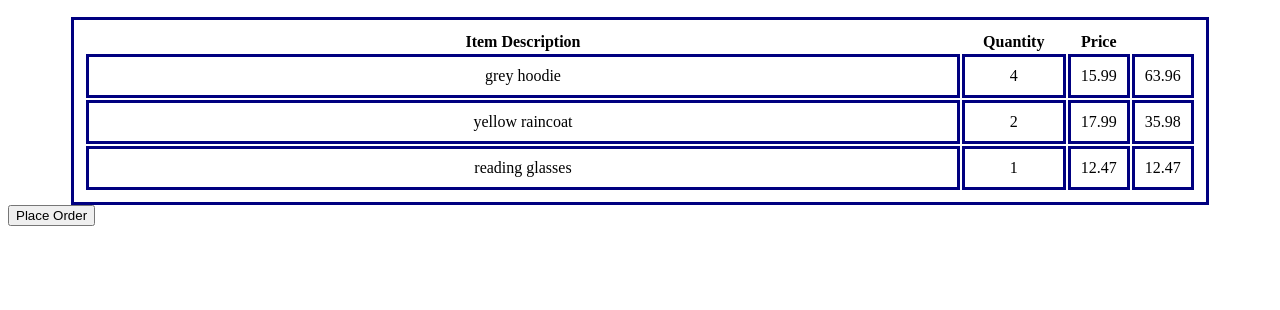
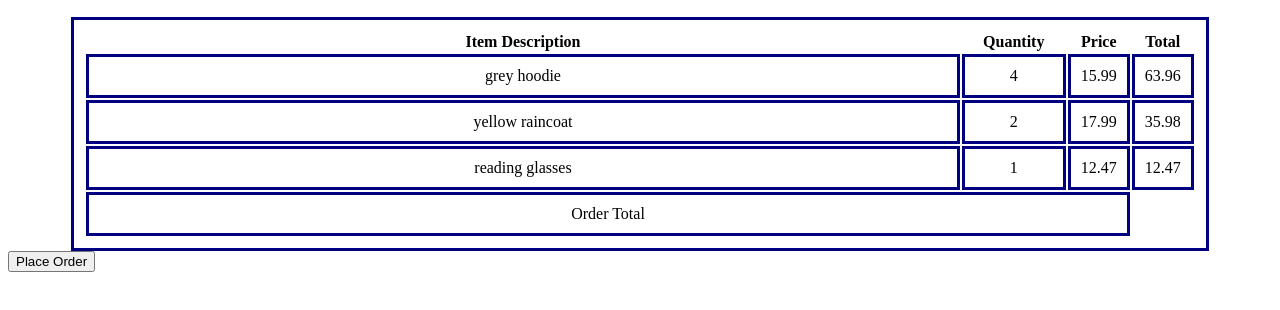
Before and after one commit to janellemellor/e-commerce-project, a plain HTML site: page cart/cart.html in a window 1280 px wide. Shown: the part 50-360 px from the top of the page. Drawn offline with Linux system fonts and the light colour scheme.

Commit message:
add order total row

```diff
--- a/cart/cart.html
+++ b/cart/cart.html
@@ -14,37 +14,28 @@
     <h2>Shopping Cart</h2>
 
 <table id = 'table'>
+  <thead>
   <tr>
     <th>Item Description</th>
     <th>Quantity</th>
     <th>Price</th>
+    <th>Total</th>
   </tr>
-  <!-- <tr>
-    <td>grey hoodie</td>
-    <td>2</td>
-    <td>15.99</td>
-  </tr>
+</thead>
+
+<tbody>
+</tbody>
+
+<tfoot>
   <tr>
-    <td>yellow raincoat</td>
-    <td>1</td>
-    <td>23.50</td>
-  </tr>
-  <tr>
-    <td>glasses</td>
-    <td>3</td>
-    <td>8.99</td>
+    <td colspan="3">
+      <span>Order Total</span>
+    </td>
+
   </tr>
 
-  <tr>
-      <tfoot>
-        <tr>
-          <td></td>
-          <td>Total</td>
-          <td></td>
-        </tr>
+</tfoot>
 
-      </tfoot>
-  </tr> -->
 </table>
 
 <div>
--- a/cart/render-line-items.js
+++ b/cart/render-line-items.js
@@ -1,4 +1,4 @@
-import { calcLineItem } from '../common/utils.js';
+import { calcLineItem, calcOrderItem } from '../common/utils.js';
 
 function renderLineItems(cartLineItem, correspondingProduct) {
 
@@ -16,14 +16,13 @@ function renderLineItems(cartLineItem, correspondingProduct) {
     priceTD.textContent = correspondingProduct.price;
     tr.appendChild(priceTD);
 
-    const cartTotal = document.createElement('td');
+    const lineItemTotal = document.createElement('td');
 
-    const totalItems = calcLineItem(cartLineItem.quantity, correspondingProduct.price);
+    const totalLineItems = calcLineItem(cartLineItem.quantity, correspondingProduct.price);
 
-    cartTotal.textContent = totalItems;
+    lineItemTotal.textContent = totalLineItems;
 
-
-    tr.appendChild(cartTotal);
+    tr.appendChild(lineItemTotal);
 
 
 
--- a/cart/shopping-cart.js
+++ b/cart/shopping-cart.js
@@ -13,12 +13,10 @@ for (let i = 0; i < cartData.length; i ++) {
 
     const generateCart = renderLineItems(cartItems, findCartItemsById);
 
-
-
+    const displayOrderTotal = calcOrderItem(cartItems, apparel);
 
     table.appendChild(generateCart);
+
+    // table.appendChild(displayOrderTotal);
+
 }
-
-
-
-// Use the function to calculate the cart total and display the result in the appropriate element.
--- a/common/utils.js
+++ b/common/utils.js
@@ -25,5 +25,6 @@ export function calcOrderItem(cart, apparel){
     for (let i = 0; i < cart.length; i++){
         orderTotal += calcLineItem(cart[i].quantity, findById(cart[i].id, apparel).price);
     }
+    console.log(orderTotal);
     return orderTotal;
 }
```
